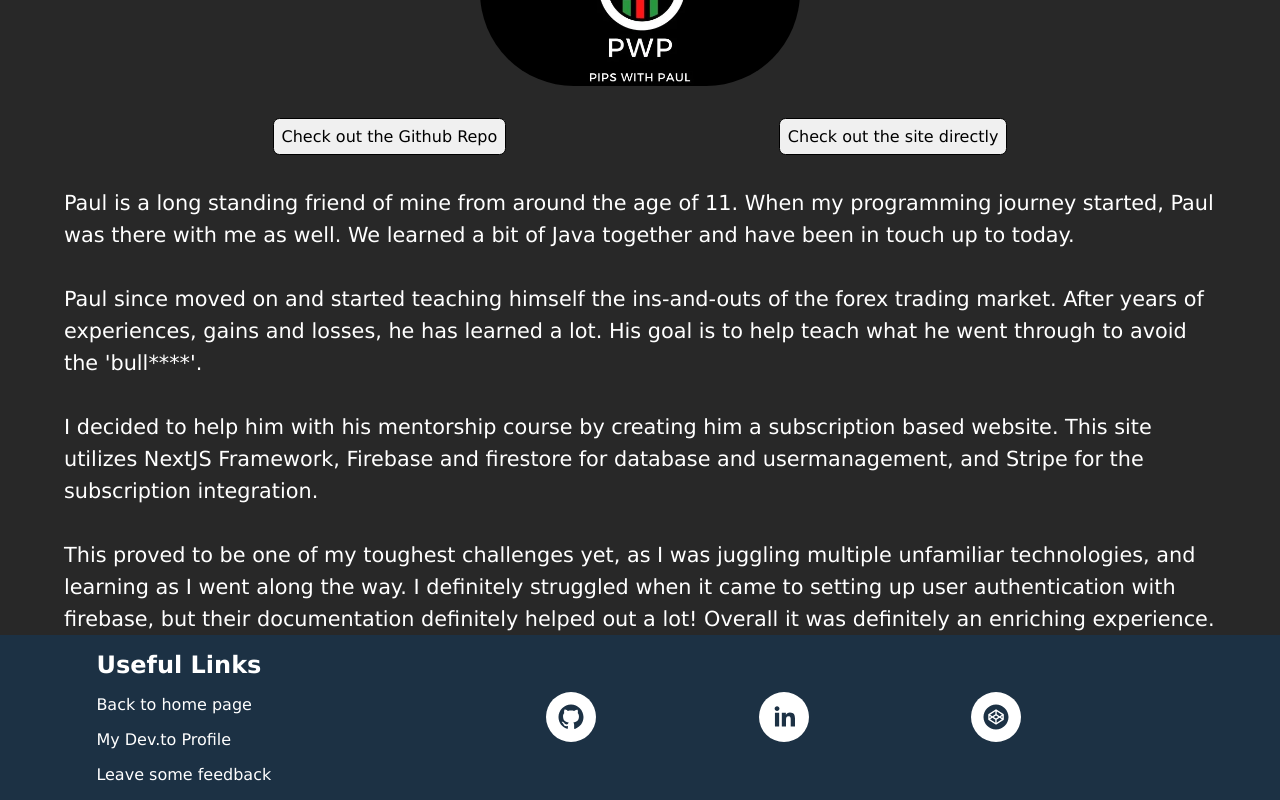
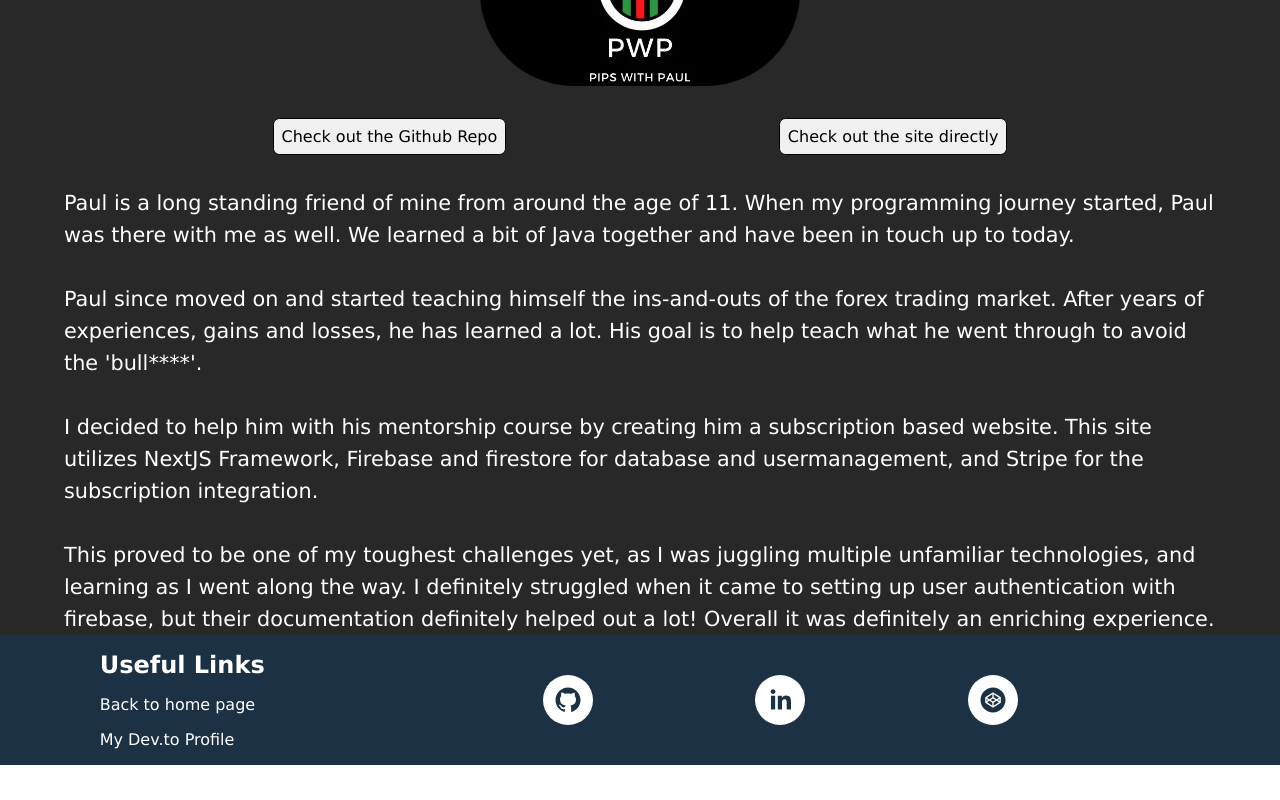
Before and after one commit to Vets-Who-Code/js-web-path-bealecs, a Next.js app: page /PWP in a window 1280 px wide. Shown: the part 254-1054 px from the top of the page. After the commit the page ends 1019 px from the top, so only its background shows below. Built offline with nearby package versions, Linux system fonts and the light colour scheme.

Commit message:
removed feedback link again for now

```diff
--- a/app/Components/Footer.tsx
+++ b/app/Components/Footer.tsx
@@ -16,9 +16,6 @@ export const Footer = () => {
         </Link>
         <Link className={FooterStyles.linkies} href="https://dev.to/bealecs" target="_blank" rel="noreferrer noopener">
           My Dev.to Profile
-        </Link>
-        <Link className={FooterStyles.linkies} href="Feedback">
-          Leave some feedback
         </Link>
       </div>
       <div className={FooterStyles.socialLinks}>
```
